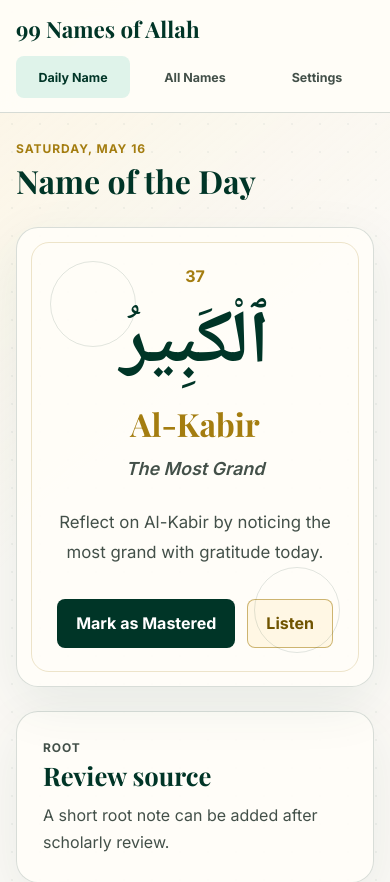
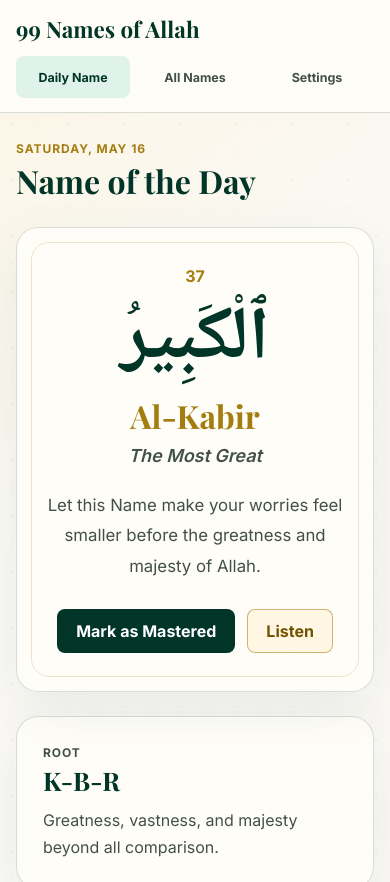
Before and after one commit to akram640/99-names-of-Allah, a website with bundled scripts: page index.html in a window 390 px wide. Shown: the top 882 px of the page. Built offline with nearby package versions, Linux system fonts and the light colour scheme.

Commit message:
Fix mobile daily card ornament

```diff
--- a/src/data/names.js
+++ b/src/data/names.js
@@ -104,7 +104,16 @@ const baseNames = [
   { id: 34, arabic: "ٱلْغَفُورُ", transliteration: "Al-Ghafur", meaning: "The Exceedingly Forgiving" },
   { id: 35, arabic: "ٱلشَّكُورُ", transliteration: "Ash-Shakur", meaning: "The Most Appreciative" },
   { id: 36, arabic: "ٱلْعَلِيُّ", transliteration: "Al-Ali", meaning: "The Most High" },
-  { id: 37, arabic: "ٱلْكَبِيرُ", transliteration: "Al-Kabir", meaning: "The Most Grand" },
+  {
+    id: 37,
+    arabic: "ٱلْكَبِيرُ",
+    transliteration: "Al-Kabir",
+    meaning: "The Most Great",
+    root: "K-B-R",
+    rootNote: "Greatness, vastness, and majesty beyond all comparison.",
+    reflection:
+      "Let this Name make your worries feel smaller before the greatness and majesty of Allah.",
+  },
   { id: 38, arabic: "ٱلْحَفِيظُ", transliteration: "Al-Hafiz", meaning: "The Preserver" },
   { id: 39, arabic: "ٱلْمُقِيتُ", transliteration: "Al-Muqit", meaning: "The Sustainer" },
   { id: 40, arabic: "ٱلْحَسِيبُ", transliteration: "Al-Hasib", meaning: "The Reckoner" },
--- a/src/styles/global.css
+++ b/src/styles/global.css
@@ -198,9 +198,15 @@ a {
   text-align: center;
 }
 
+.daily-card > :not(.ornament) {
+  position: relative;
+  z-index: 1;
+}
+
 .ornament {
   position: absolute;
   inset: 26px;
+  z-index: 0;
   border: 1px solid rgba(164, 125, 16, 0.2);
   border-radius: 18px;
   pointer-events: none;
@@ -544,6 +550,11 @@ a {
     inset: 14px;
   }
 
+  .ornament::before,
+  .ornament::after {
+    display: none;
+  }
+
   .arabic-name {
     font-size: clamp(3.7rem, 19vw, 5.8rem);
   }
```
